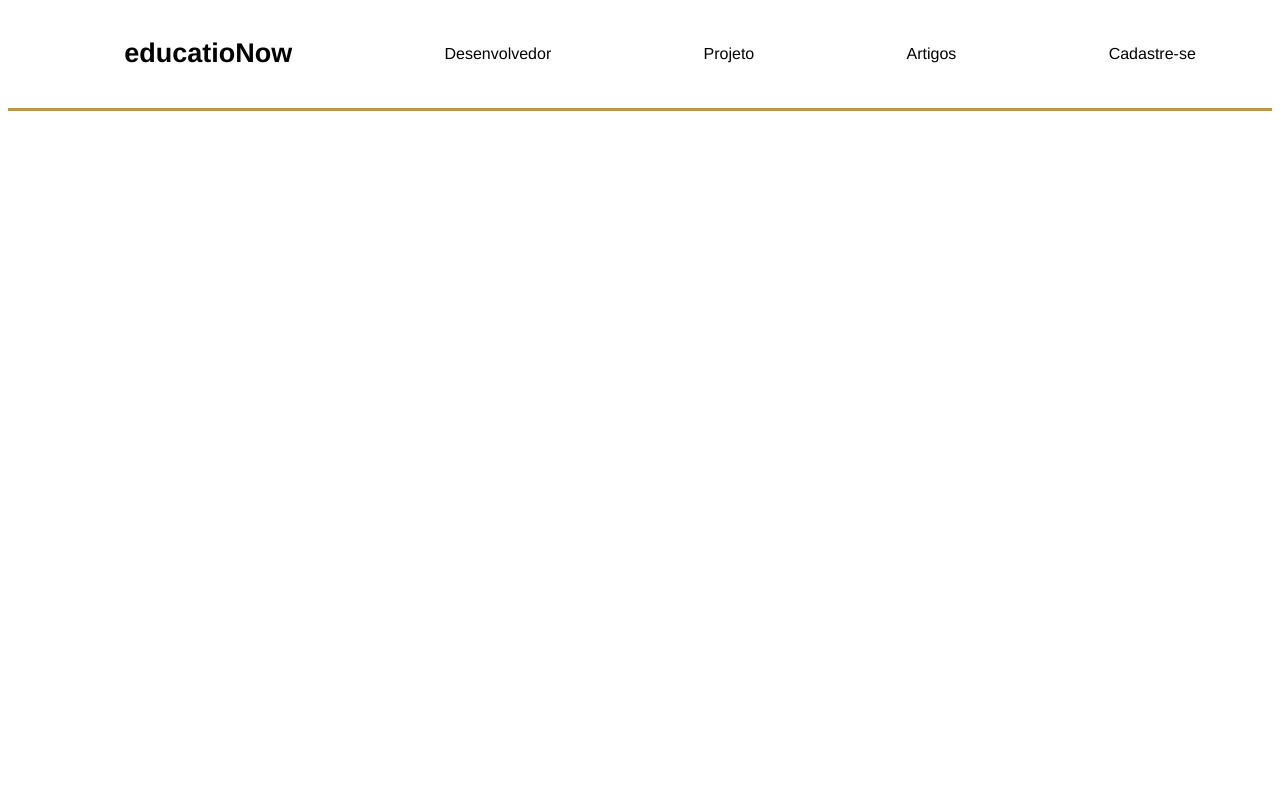
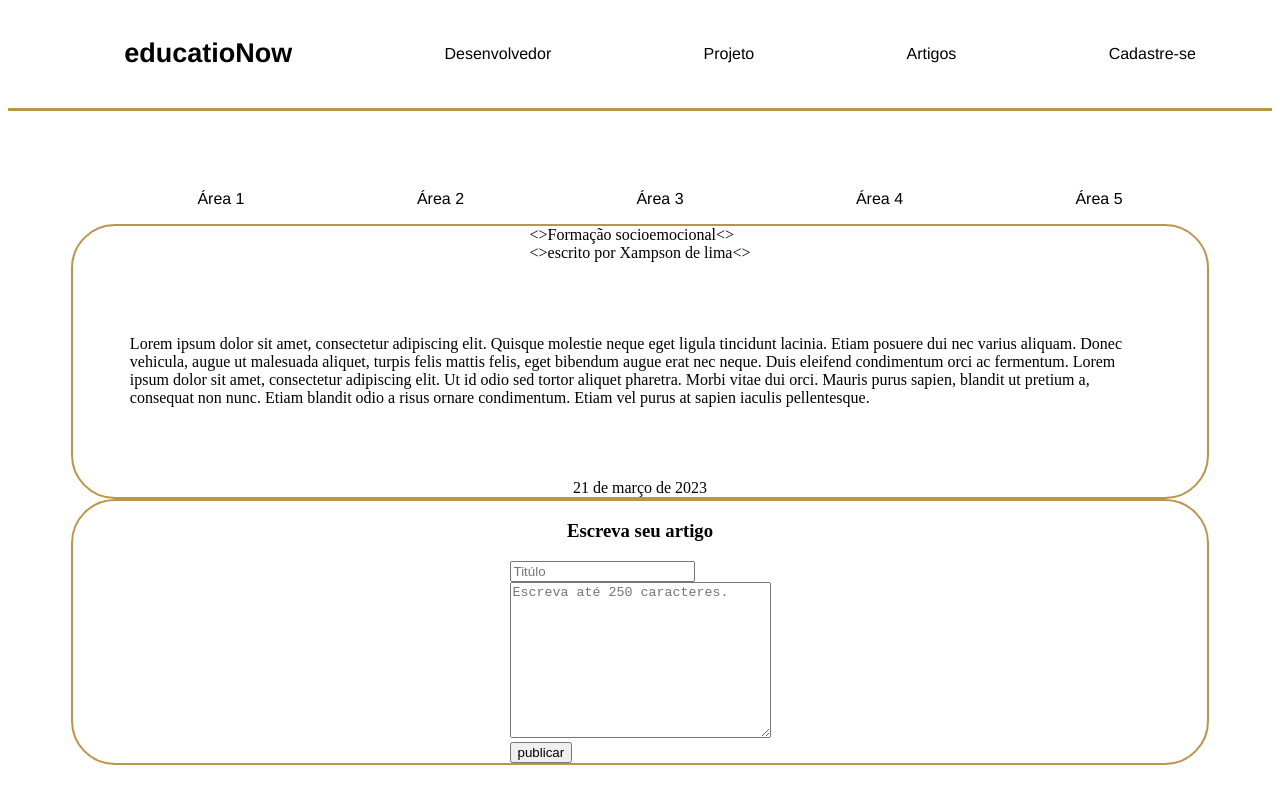
Before and after one commit to lUIZ-PAULO-FRUTUOSO/EducatioNow_main, a plain HTML site: page site/artigos.html in a window 1280 px wide. Drawn offline with Linux system fonts and the light colour scheme.

Commit message:
tela artigos v1

```diff
--- a/site/artigos.html
+++ b/site/artigos.html
@@ -8,7 +8,7 @@
     <title>Document</title>
 </head>
 <body>
-    <div class="header">
+    <header class="header">
         <nav>
             <ul class="ul">
                 <li><a class="titulo" href="index.html"> <h1>educatioNow</h1> </a></li>
@@ -19,6 +19,41 @@
             </ul>
           </nav>
       </div>
-      <div>
+    </header>
+    <div class="conteiner">
+        <section>
+            <nav>
+                <ul class="ul">
+                    <li><a href="">Área 1</a></li>
+                    <li><a href="">Área 2</a></li>
+                    <li><a href="">Área 3</a></li>
+                    <li><a href="">Área 4</a></li>
+                    <li><a href="">Área 5</a></li>
+                </ul>
+            </nav>
+            <div class="artigo">
+                <>Formação socioemocional<>
+                <br>
+                <>escrito por Xampson de lima<>
+                <p>
+                    Lorem ipsum dolor sit amet, consectetur adipiscing elit. Quisque molestie neque eget ligula tincidunt lacinia. Etiam posuere dui nec varius aliquam. Donec vehicula, augue ut malesuada aliquet, turpis felis mattis felis, eget bibendum augue erat nec neque. Duis eleifend condimentum orci ac fermentum. Lorem ipsum dolor sit amet, consectetur adipiscing elit. Ut id odio sed tortor aliquet pharetra. Morbi vitae dui orci. Mauris purus sapien, blandit ut pretium a, consequat non nunc. Etiam blandit odio a risus ornare condimentum. Etiam vel purus at sapien iaculis pellentesque.
+                </p>
+                21 de março de 2023
+            </div>
+
+            <div class="artigo">
+                <h3>Escreva seu artigo</h3>
+                <div >
+                    <input type="text" placeholder="Titúlo"><br>
+                    <textarea placeholder="Escreva até 250 caracteres." name="" id="" cols="30" rows="10"></textarea>
+                    <br>
+                    <button>
+                        publicar
+                    </button>
+                </div>
+            </div>
+        </section>
+
+    </div>
 </body>
 </html>
--- a/site/style.css
+++ b/site/style.css
@@ -59,3 +59,11 @@
         justify-content: center;
 
     }
+    .artigo{
+        align-items: center;
+        display: flex;
+        flex-direction: column;
+        border: #BB9549 2px solid;
+        border-radius: 44px;
+
+    }
```
Also changed, not shown: site/projeto.html (+1 -1 lines).
